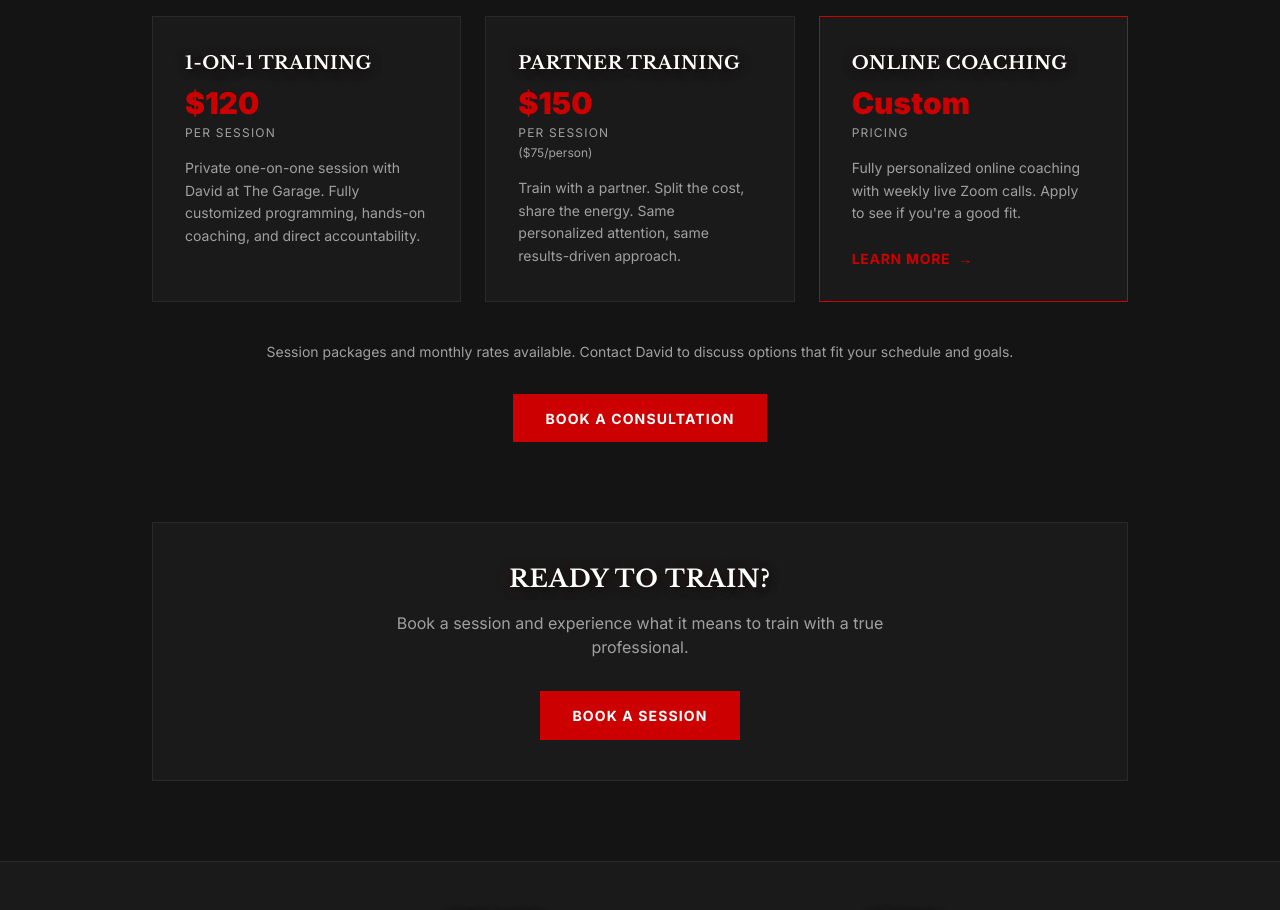
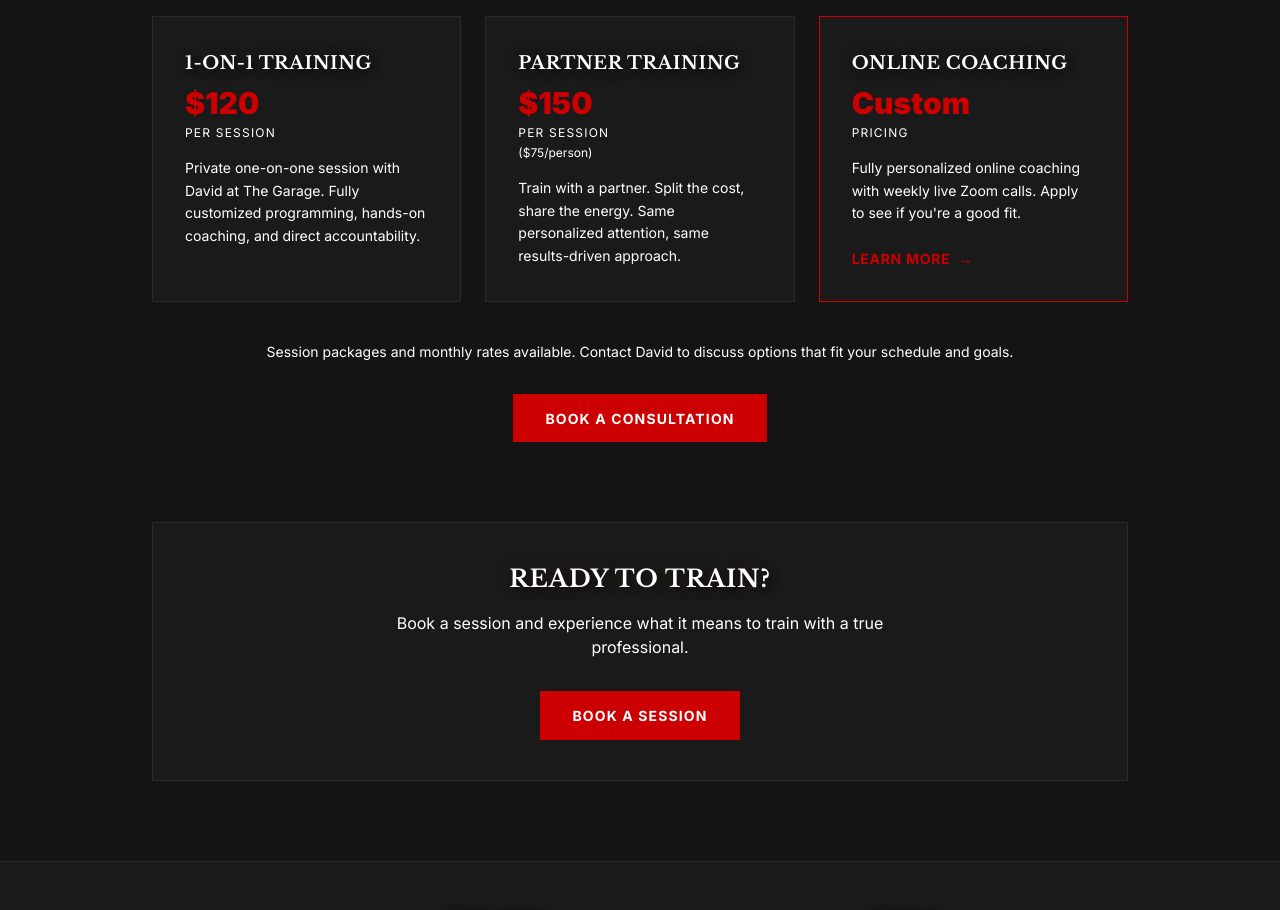
Before and after one commit to davidzabinskifitness/dzf-website, a Next.js app: page /training in a window 1280 px wide. Shown: the part 1400-2310 px from the top of the page. Built offline with nearby package versions, Linux system fonts and the light colour scheme.

Commit message:
all grey text changed to white

```diff
--- a/app/contact/page.tsx
+++ b/app/contact/page.tsx
@@ -62,7 +62,7 @@ export default function ContactPage() {
               <ul className="space-y-6">
                 {contactInfo.map((info) => (
                   <li key={info.label}>
-                    <p className="text-[#a0a0a0] text-xs tracking-widest uppercase mb-1">
+                    <p className="text-white text-xs tracking-widest uppercase mb-1">
                       {info.label}
                     </p>
                     <a
@@ -85,7 +85,7 @@ export default function ContactPage() {
             </div>
 
             <div className="border-t border-[#2a2a2a] pt-8">
-              <p className="text-[#a0a0a0] text-sm leading-relaxed">
+              <p className="text-white text-sm leading-relaxed">
                 Located in Cottage Grove, Houston — less than 30 seconds off
                 I-10 and TC Jester.
               </p>
--- a/app/facility/page.tsx
+++ b/app/facility/page.tsx
@@ -108,7 +108,7 @@ export default function FacilityPage() {
                 <p className="text-white font-bold text-lg mb-2">
                   5528 Cornish St Unit A
                 </p>
-                <p className="text-[#a0a0a0] mb-4">Houston, TX 77007</p>
+                <p className="text-white mb-4">Houston, TX 77007</p>
                 <p className="text-[#e5e5e5] leading-relaxed">
                   Located in Cottage Grove just south of the Heights, off TC
                   Jester and I-10 — less than 30 seconds off the highway.
--- a/app/golf-fitness/page.tsx
+++ b/app/golf-fitness/page.tsx
@@ -148,7 +148,7 @@ export default function GolfFitnessPage() {
                     {principle.title}
                   </h3>
                 </div>
-                <p className="text-[#a0a0a0] leading-relaxed text-sm">
+                <p className="text-white leading-relaxed text-sm">
                   {principle.description}
                 </p>
               </div>
--- a/app/online-coaching/page.tsx
+++ b/app/online-coaching/page.tsx
@@ -37,7 +37,7 @@ export default function OnlineCoachingPage() {
           </p>
           <h1 className="section-title mb-4">Online Coaching</h1>
           <div className="gold-line mb-6" />
-          <p className="text-[#a0a0a0] text-xl max-w-2xl">
+          <p className="text-white text-xl max-w-2xl">
             David&apos;s expertise. Your schedule. Anywhere in the world.
           </p>
         </div>
@@ -89,7 +89,7 @@ export default function OnlineCoachingPage() {
                 No pre-recorded check-ins. No AI-generated feedback. No form emails.
                 Real coaching, in real time, every week.
               </p>
-              <p className="text-[#a0a0a0] leading-relaxed">
+              <p className="text-white leading-relaxed">
                 This is where the program gets refined. David reviews your progress,
                 adjusts your training and nutrition, addresses what&apos;s working
                 and what isn&apos;t, and answers every question you have. Most online
@@ -171,17 +171,17 @@ export default function OnlineCoachingPage() {
             <div className="bg-[#1a1a1a] border border-[#2a2a2a] p-8 flex flex-col gap-4 hover:border-[#CC0000] transition-colors">
               <p className="text-[#CC0000] text-xs font-bold tracking-[0.3em] uppercase">3 Months</p>
               <p className="text-4xl font-black text-white">$1,200</p>
-              <p className="text-[#a0a0a0] text-sm">Save vs. month-to-month</p>
+              <p className="text-white text-sm">Save vs. month-to-month</p>
             </div>
             {/* 6 Months */}
             <div className="bg-[#CC0000]/5 border-2 border-[#CC0000] p-8 flex flex-col gap-4 relative">
               <span className="absolute top-4 right-4 text-xs font-bold bg-[#CC0000] text-white px-3 py-1 uppercase tracking-widest">Best Value</span>
               <p className="text-[#CC0000] text-xs font-bold tracking-[0.3em] uppercase">6 Months</p>
               <p className="text-4xl font-black text-white">$2,100</p>
-              <p className="text-[#a0a0a0] text-sm">Maximum results, maximum savings</p>
+              <p className="text-white text-sm">Maximum results, maximum savings</p>
             </div>
           </div>
-          <p className="text-[#a0a0a0] text-sm leading-relaxed mb-8">
+          <p className="text-white text-sm leading-relaxed mb-8">
             Pricing includes weekly 1-on-1 Zoom calls, custom programming, nutrition guidance, and direct access to David.
           </p>
           <Link href="/contact" className="btn-primary">
--- a/app/training/page.tsx
+++ b/app/training/page.tsx
@@ -76,8 +76,8 @@ export default function TrainingPage() {
                 1-on-1 Training
               </h3>
               <div className="text-[#CC0000] text-3xl font-black mb-1">$120</div>
-              <div className="text-[#a0a0a0] text-xs tracking-widest uppercase mb-4">per session</div>
-              <p className="text-[#a0a0a0] text-sm leading-relaxed flex-1">
+              <div className="text-white text-xs tracking-widest uppercase mb-4">per session</div>
+              <p className="text-white text-sm leading-relaxed flex-1">
                 Private one-on-one session with David at The Garage. Fully customized programming, hands-on coaching, and direct accountability.
               </p>
             </div>
@@ -88,9 +88,9 @@ export default function TrainingPage() {
                 Partner Training
               </h3>
               <div className="text-[#CC0000] text-3xl font-black mb-1">$150</div>
-              <div className="text-[#a0a0a0] text-xs tracking-widest uppercase mb-1">per session</div>
-              <div className="text-[#a0a0a0] text-xs mb-4">($75/person)</div>
-              <p className="text-[#a0a0a0] text-sm leading-relaxed flex-1">
+              <div className="text-white text-xs tracking-widest uppercase mb-1">per session</div>
+              <div className="text-white text-xs mb-4">($75/person)</div>
+              <p className="text-white text-sm leading-relaxed flex-1">
                 Train with a partner. Split the cost, share the energy. Same personalized attention, same results-driven approach.
               </p>
             </div>
@@ -101,8 +101,8 @@ export default function TrainingPage() {
                 Online Coaching
               </h3>
               <div className="text-[#CC0000] text-3xl font-black mb-1">Custom</div>
-              <div className="text-[#a0a0a0] text-xs tracking-widest uppercase mb-4">pricing</div>
-              <p className="text-[#a0a0a0] text-sm leading-relaxed flex-1">
+              <div className="text-white text-xs tracking-widest uppercase mb-4">pricing</div>
+              <p className="text-white text-sm leading-relaxed flex-1">
                 Fully personalized online coaching with weekly live Zoom calls. Apply to see if you&apos;re a good fit.
               </p>
               <Link
@@ -114,7 +114,7 @@ export default function TrainingPage() {
             </div>
           </div>
 
-          <p className="text-center text-[#a0a0a0] text-sm mb-8">
+          <p className="text-center text-white text-sm mb-8">
             Session packages and monthly rates available. Contact David to discuss options that fit your schedule and goals.
           </p>
           <div className="text-center">
@@ -129,7 +129,7 @@ export default function TrainingPage() {
           <h2 className="text-2xl font-bold uppercase tracking-wide text-white mb-4">
             Ready to Train?
           </h2>
-          <p className="text-[#a0a0a0] mb-8 max-w-xl mx-auto">
+          <p className="text-white mb-8 max-w-xl mx-auto">
             Book a session and experience what it means to train with a true
             professional.
           </p>
--- a/app/waiver/page.tsx
+++ b/app/waiver/page.tsx
@@ -15,8 +15,8 @@ export default function WaiverPage() {
           </p>
           <h1 className="section-title mb-4">Client Liability Waiver</h1>
           <div className="w-16 h-[3px] bg-[#CC0000] mx-auto mb-4" />
-          <p className="text-[#a0a0a0] text-sm">& Informed Consent</p>
-          <div className="mt-6 text-[#a0a0a0] text-sm space-y-1">
+          <p className="text-white text-sm">& Informed Consent</p>
+          <div className="mt-6 text-white text-sm space-y-1">
             <p className="font-semibold text-white">David Zabinski Fitness</p>
             <p>5528 Cornish St Unit A, Houston TX 77007</p>
             <p>
@@ -170,7 +170,7 @@ export default function WaiverPage() {
             <label className="block text-[#CC0000] text-xs font-bold tracking-[0.2em] uppercase mb-2">
               Medical Conditions, Injuries, or Physical Limitations
             </label>
-            <p className="text-[#a0a0a0] text-xs mb-2">
+            <p className="text-white text-xs mb-2">
               Please list any current or past injuries, surgeries, medical conditions, medications, or physical limitations that David should be aware of.
             </p>
             <textarea
```
